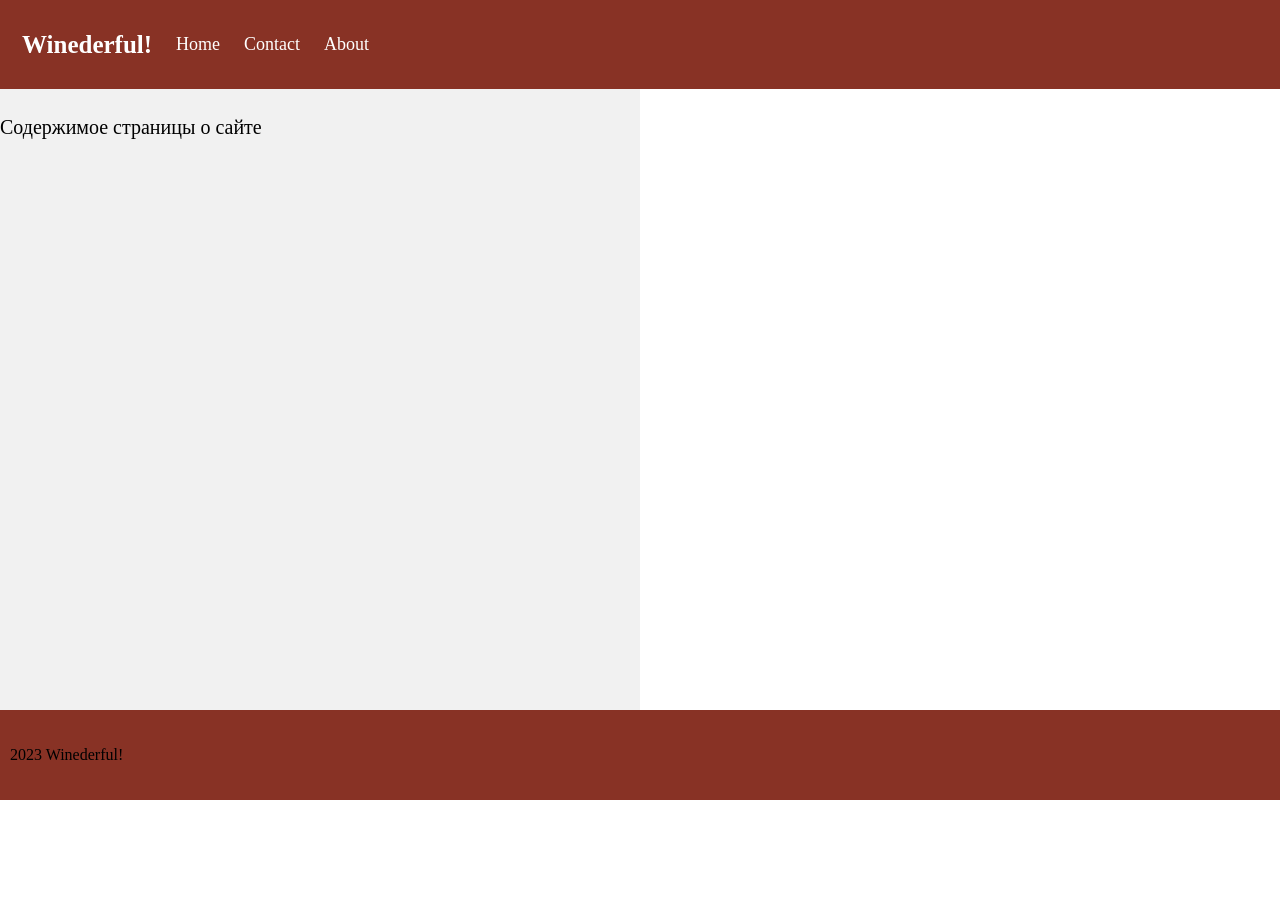
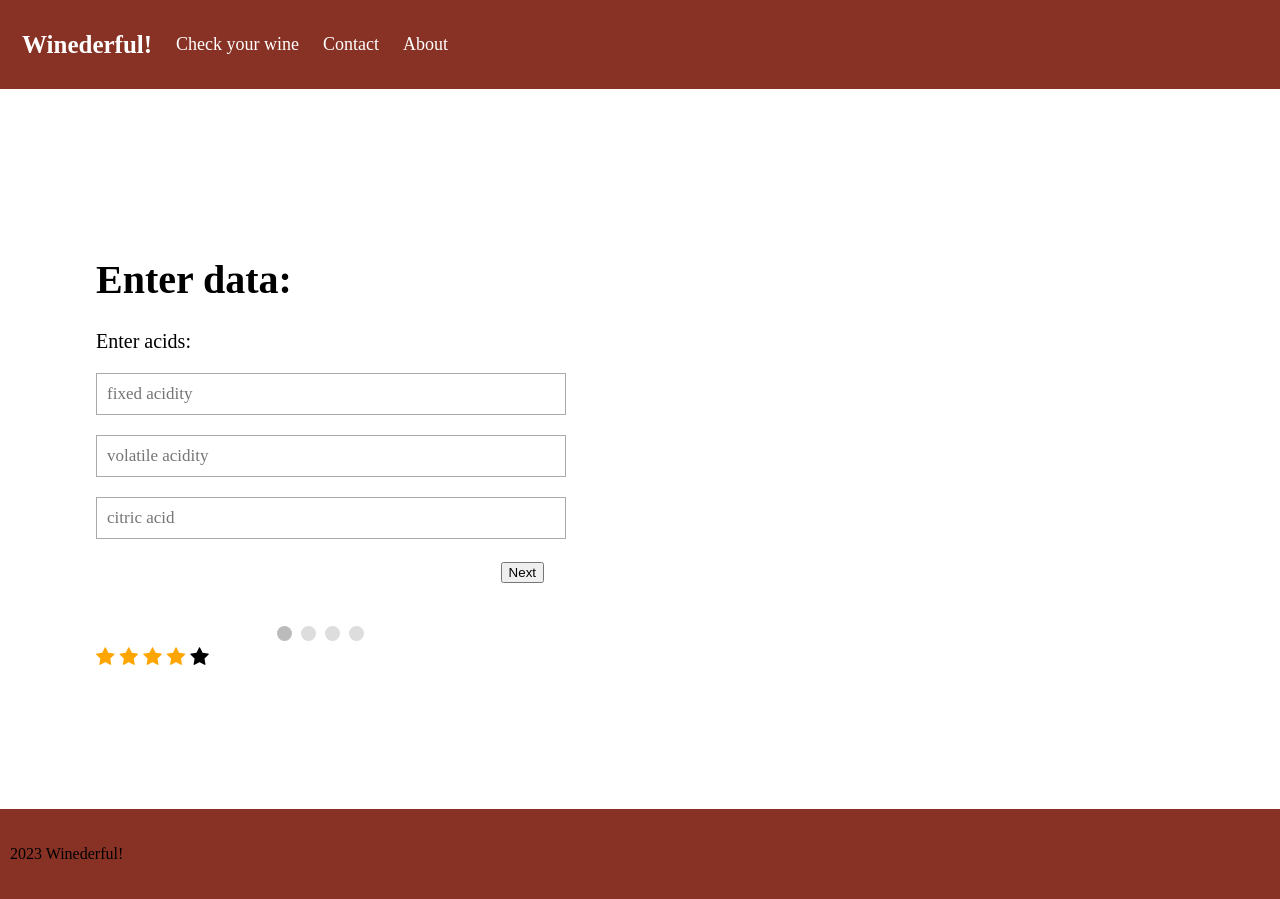
Before and after one commit to Philipekum/WineDjango, a Django app: page /analyzer/ in a window 1280 px wide. Before the commit the page ends 800 px from the top, so only its background shows below. Run offline with Django 4.2, Linux system fonts and the light colour scheme.

Commit message:
working on analyzer page

```diff
--- a/Wine/WineAnalyzer/static/WineAnalyzer/css/styles.css
+++ b/Wine/WineAnalyzer/static/WineAnalyzer/css/styles.css
@@ -10,7 +10,6 @@ body {
 
 main {
     flex: 1;
-    background: #f1f1f1;
     width: 50%;
     font-size: 20px;
 }
@@ -54,3 +53,53 @@ footer {
   min-height: 100vh;
   min-width: 100vh;
 }
+
+/* Style the form */
+#regForm {
+  background-color: #ffffff;
+  margin: 100px auto;
+  padding: 40px;
+  width: 70%;
+  min-width: 300px;
+}
+
+/* Style the input fields */
+input {
+  padding: 10px;
+  width: 100%;
+  font-size: 17px;
+  font-family: Raleway;
+  border: 1px solid #aaaaaa;
+}
+
+/* Mark input boxes that gets an error on validation: */
+input.invalid {
+  background-color: #ffdddd;
+}
+
+/* Hide all steps by default: */
+.tab {
+  display: none;
+}
+
+/* Make circles that indicate the steps of the form: */
+.step {
+  height: 15px;
+  width: 15px;
+  margin: 0 2px;
+  background-color: #bbbbbb;
+  border: none;
+  border-radius: 50%;
+  display: inline-block;
+  opacity: 0.5;
+}
+
+/* Mark the active step: */
+.step.active {
+  opacity: 1;
+}
+
+/* Mark the steps that are finished and valid: */
+.step.finish {
+  background-color: #04AA6D;
+}
--- /dev/null
+++ b/Wine/WineAnalyzer/static/WineAnalyzer/js/script.js
@@ -0,0 +1,76 @@
+var currentTab = 0; // Current tab is set to be the first tab (0)
+showTab(currentTab); // Display the current tab
+
+function showTab(n) {
+  // This function will display the specified tab of the form ...
+  var x = document.getElementsByClassName("tab");
+  x[n].style.display = "block";
+  // ... and fix the Previous/Next buttons:
+  if (n == 0) {
+    document.getElementById("prevBtn").style.display = "none";
+  } else {
+    document.getElementById("prevBtn").style.display = "inline";
+  }
+  if (n == (x.length - 1)) {
+    document.getElementById("nextBtn").innerHTML = "Submit";
+  } else {
+    document.getElementById("nextBtn").innerHTML = "Next";
+  }
+  // ... and run a function that displays the correct step indicator:
+  fixStepIndicator(n)
+}
+
+function nextPrev(n) {
+  // This function will figure out which tab to display
+  var x = document.getElementsByClassName("tab");
+  // Exit the function if any field in the current tab is invalid:
+  if (n == 1 && !validateForm())
+    return false;
+  // Hide the current tab:
+  x[currentTab].style.display = "none";
+  // Increase or decrease the current tab by 1:
+  currentTab = currentTab + n;
+  // if you have reached the end of the form... :
+  if (currentTab >= x.length) {
+    //...the form gets submitted:
+    document.getElementById("regForm").submit();
+    return false;
+  }
+  // Otherwise, display the correct tab:
+  showTab(currentTab);
+}
+
+function validateForm() {
+  // This function deals with validation of the form fields
+  var x, y, i, valid = true;
+  x = document.getElementsByClassName("tab");
+  y = x[currentTab].getElementsByTagName("input");
+
+  for (i = 0; i < y.length; i++) {
+
+    if (y[i].value == "") {
+
+      y[i].className += " invalid";
+      valid = false;
+
+    } else if (isNaN(y[i].value)){
+        y[i].className += " invalid";
+        valid = false;
+    }
+  }
+  // If the valid status is true, mark the step as finished and valid:
+  if (valid) {
+    document.getElementsByClassName("step")[currentTab].className += " finish";
+  }
+  return valid; // return the valid status
+}
+
+function fixStepIndicator(n) {
+  // This function removes the "active" class of all steps...
+  var i, x = document.getElementsByClassName("step");
+  for (i = 0; i < x.length; i++) {
+    x[i].className = x[i].className.replace(" active", "");
+  }
+  //... and adds the "active" class to the current step:
+  x[n].className += " active";
+}
--- a/Wine/WineAnalyzer/templates/WineAnalyzer/analyzer.html
+++ b/Wine/WineAnalyzer/templates/WineAnalyzer/analyzer.html
@@ -2,7 +2,69 @@
 
 {% load static %}
 
+{% block title %}Check your wine!{% endblock %}
+
+{% block style_link %}
+<link type="text/css" href="{% static 'WineAnalyzer/css/styles.css' %}" rel="stylesheet">
+<link rel="stylesheet" href="https://cdnjs.cloudflare.com/ajax/libs/font-awesome/4.7.0/css/font-awesome.min.css">
+{% endblock %}
+
 {% block content %}
-<h1>{{title}}</h1>
-<p>Содержимое страницы о сайте
+
+<form id="regForm" action="">
+
+<h1>Enter data:</h1>
+
+<div class="tab">Enter acids:
+  {% for el in acids %}
+    <p><input type="number" placeholder="{{el}}" oninput="this.className = ''"></p>
+  {% endfor %}
+</div>
+
+<div class="tab">Enter sugar and chlorides:
+  {% for el in sugar_chlorides %}
+    <p><input type="number" placeholder="{{el}}" oninput="this.className = ''"></p>
+  {% endfor %}
+</div>
+
+<div class="tab">Enter sulfur dioxides:
+    {% for el in sulfur_dioxides %}
+      <p><input type="number" placeholder="{{el}}" oninput="this.className = ''"></p>
+    {% endfor %}
+</div>
+
+<div class="tab">Enter remaining elements:
+    {% for el in others %}
+      <p><input type="number" placeholder="{{el}}" oninput="this.className = ''"></p>
+    {% endfor %}
+</div>
+
+<div style="overflow:auto;">
+  <div style="float:right;">
+    <button type="button" id="prevBtn" onclick="nextPrev(-1)">Previous</button>
+    <button type="button" id="nextBtn" onclick="nextPrev(1)">Next</button>
+  </div>
+</div>
+
+<div style="text-align:center;margin-top:40px;">
+  <span class="step"></span>
+  <span class="step"></span>
+  <span class="step"></span>
+  <span class="step"></span>
+</div>
+  {% if result != -1 %}
+    <h1>{{result}}</h1>
+  {% endif %}
+
+  {% block script_link %}
+  <script src="{% static 'WineAnalyzer/js/script.js' %}"></script>
+  {% endblock %}
+
+  <span class="fa fa-star" style="color: orange"></span>
+  <span class="fa fa-star" style="color: orange"></span>
+  <span class="fa fa-star" style="color: orange"></span>
+  <span class="fa fa-star" style="color: orange"></span>
+  <span class="fa fa-star"></span>
+
+</form>
 {% endblock %}
--- a/Wine/WineAnalyzer/templates/WineAnalyzer/base.html
+++ b/Wine/WineAnalyzer/templates/WineAnalyzer/base.html
@@ -4,20 +4,21 @@
 <head>
     <meta charset="utf-8">
     <title>{% block title %}{% endblock %}</title>
-	<link type="text/css" href="{% static 'WineAnalyzer/css/styles.css' %}" rel="stylesheet">
+	{% block style_link %}<link type="text/css" href="{% static 'WineAnalyzer/css/styles.css' %}" rel="stylesheet">{% endblock %}
 </head>
 <body>
     <div class="container">
         <div class="header">
         <a class="logo" href="/" >Winederful!</a>
           <div class="header-right">
-            <a class="active" href="#home">Home</a>
+            <a class="active" href="/analyzer">Check your wine</a>
             <a href="#contact">Contact</a>
             <a href="#about">About</a>
           </div>
         </div>
     <main>
         {% block content %}{% endblock %}
+        {% block script_link %}{% endblock %}
     </main>
     <footer>
         <p>2023 Winederful!</p>
--- a/Wine/WineAnalyzer/views.py
+++ b/Wine/WineAnalyzer/views.py
@@ -8,4 +8,28 @@ def home(request):
 
 
 def analyzer(request):
-    return render(request, 'WineAnalyzer/analyzer.html')
+    if request.method == 'POST':
+        print('!!!')
+        fa = request.POST.get('fixed acidity')
+        va = request.POST['volatile acidity']
+        ca = request.POST['citric acid']
+        rs = request.POST['residual sugar']
+        ch = request.POST['chlorides']
+        fsd = request.POST['free sulfur dioxide']
+        tsd = request.POST['total sulfur dioxide']
+        dens = request.POST['density']
+        ph = request.POST['pH']
+        sulp = request.POST['sulphates']
+        alc = request.POST['alcohol']
+
+        result = list(map(float, [fa, va, ca, rs, ch, fsd, tsd, dens, ph, sulp, alc]))
+
+    else:
+        result = -1
+
+    return render(request, 'WineAnalyzer/analyzer.html',
+                  {'acids':           ['fixed acidity', 'volatile acidity', 'citric acid'],
+                   'sugar_chlorides': ['residual sugar', 'chlorides'],
+                   'sulfur_dioxides': ['free sulfur dioxide', 'total sulfur dioxide'],
+                   'others':          ['density', 'pH', 'sulphates', 'alcohol'],
+                   'result':          result})
```
